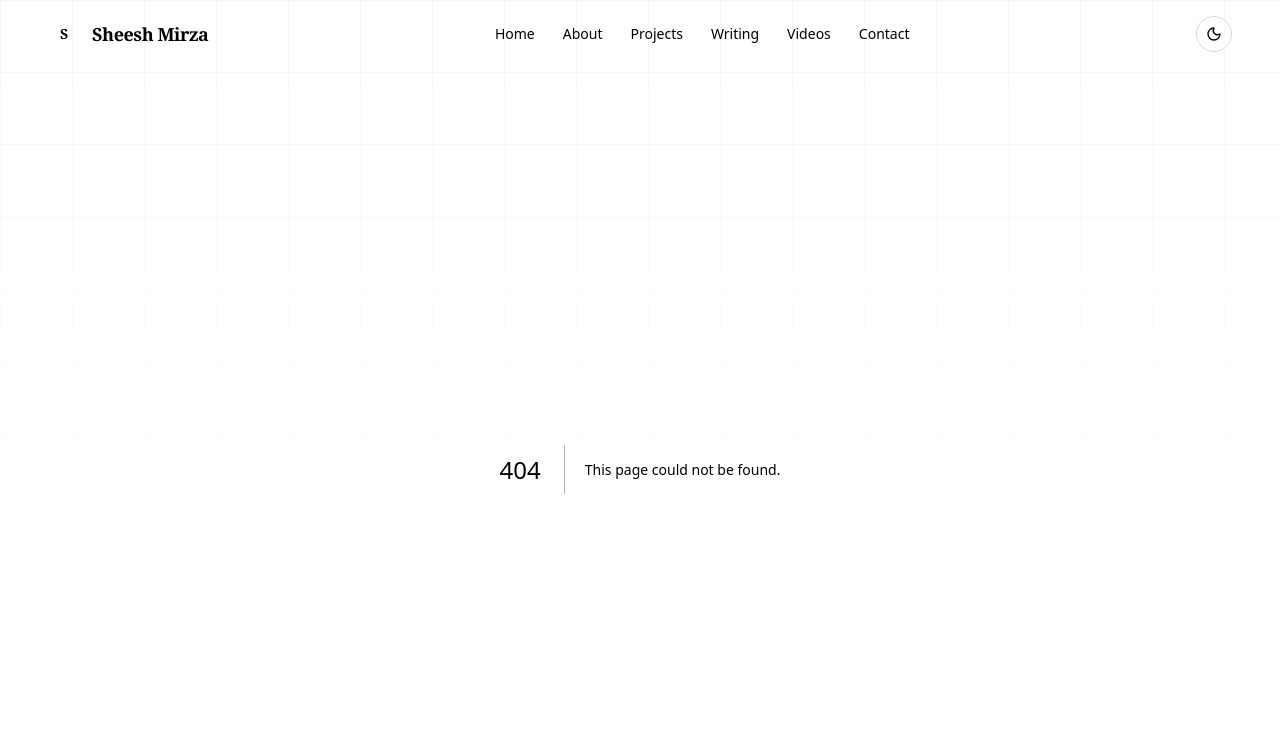
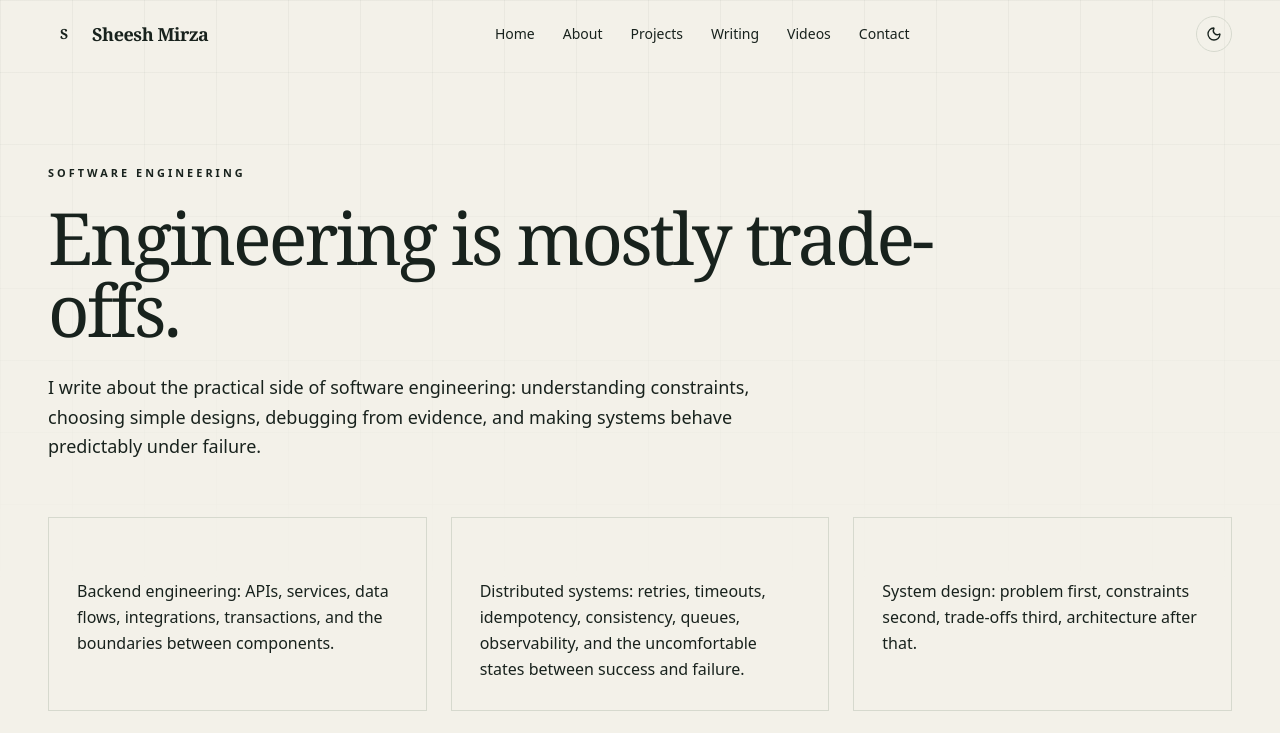
Before and after one commit to sheeshmirza/sheeshmirza-website, a Next.js app: page /software-engineering in a window 1280 px wide. Before the commit this address had no page. Shown: the top 733 px of the page. Built offline with nearby package versions, Linux system fonts and the light colour scheme.

Commit message:
Build branded topic page: src/app/software-engineering/page.tsx

```diff
--- /dev/null
+++ b/src/app/software-engineering/page.tsx
@@ -0,0 +1,32 @@
+import type { Metadata } from "next";
+import { TopicPage } from "@/components/sections/TopicPage";
+
+export const metadata: Metadata = {
+  title: "Software Engineering — Sheesh Mirza",
+  description:
+    "Software engineering notes from Sheesh Mirza covering backend systems, APIs, reliability, distributed systems, debugging, and engineering judgment.",
+  alternates: { canonical: "/software-engineering" },
+};
+
+export default function SoftwareEngineeringPage() {
+  return (
+    <TopicPage
+      eyebrow="Software Engineering"
+      title="Engineering is mostly trade-offs."
+      description="I write about the practical side of software engineering: understanding constraints, choosing simple designs, debugging from evidence, and making systems behave predictably under failure."
+      points={[
+        "Backend engineering: APIs, services, data flows, integrations, transactions, and the boundaries between components.",
+        "Distributed systems: retries, timeouts, idempotency, consistency, queues, observability, and the uncomfortable states between success and failure.",
+        "System design: problem first, constraints second, trade-offs third, architecture after that.",
+        "Debugging: write a hypothesis, gather evidence, run a test, and learn from the result instead of changing code randomly.",
+        "Engineering judgment: choosing what not to build is often as valuable as knowing how to build it."
+      ]}
+      related={[
+        { label: "System Design", href: "/system-design" },
+        { label: "AI Engineering", href: "/ai-engineering" },
+        { label: "Projects", href: "/projects" },
+        { label: "About", href: "/about" },
+      ]}
+    />
+  );
+}
```
